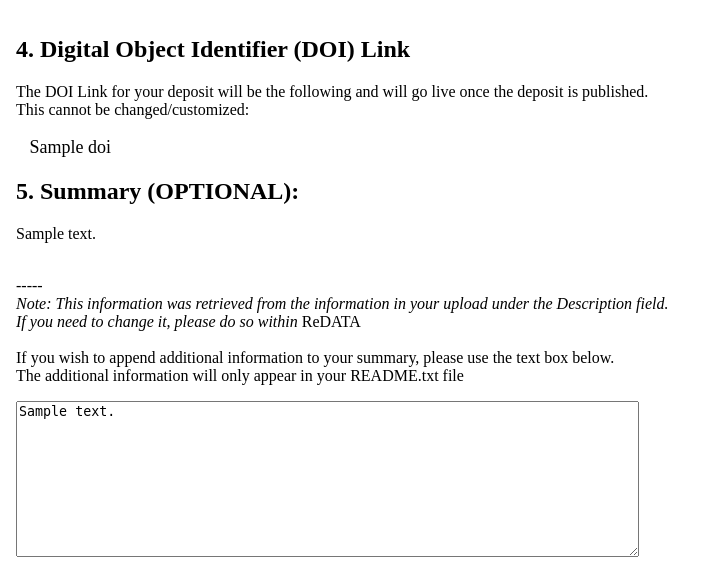
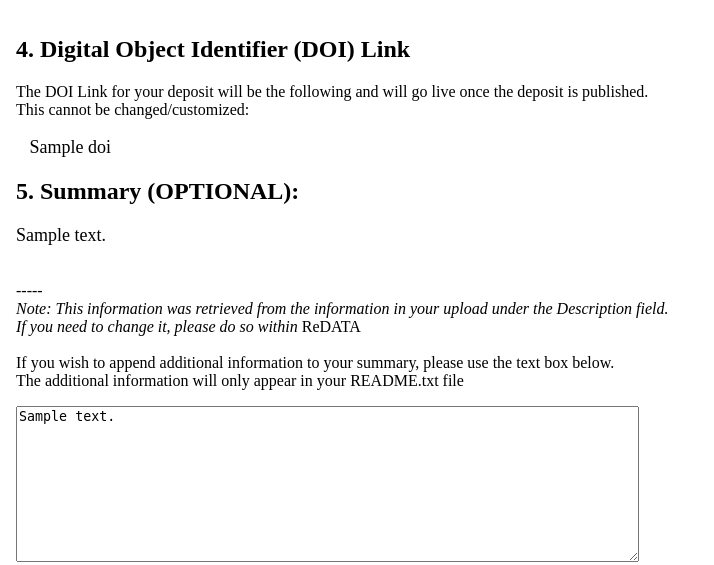
Before and after one commit to UAL-RE/ReM, a FastAPI app: template templates/intake.html in a window 1280 px wide. Shown: the part 1100-1665 px from the top of the page, without its empty margins (0-714 px from the left). Run offline with FastAPI, Linux system fonts and the light colour scheme; the template is opened without the code that fills it: most values are stand-ins (such as "Sample title", 1, 10 or a date in 2020); parts of the project's set-up code (start-up, migrations or seed data) failed here and were passed over.

Commit message:
Paragraph setting for fs.summary [ci skip]

```diff
--- a/templates/intake.html
+++ b/templates/intake.html
@@ -99,7 +99,9 @@
 
   <h2><a class="anchor" name="summary_head">5. Summary (OPTIONAL):</a></h2>
 
+  <p style="font-size:18px;">
   {{ fs.summary | safe}}
+  </p>
   <p>
     <br>
     ----- <br>
```
